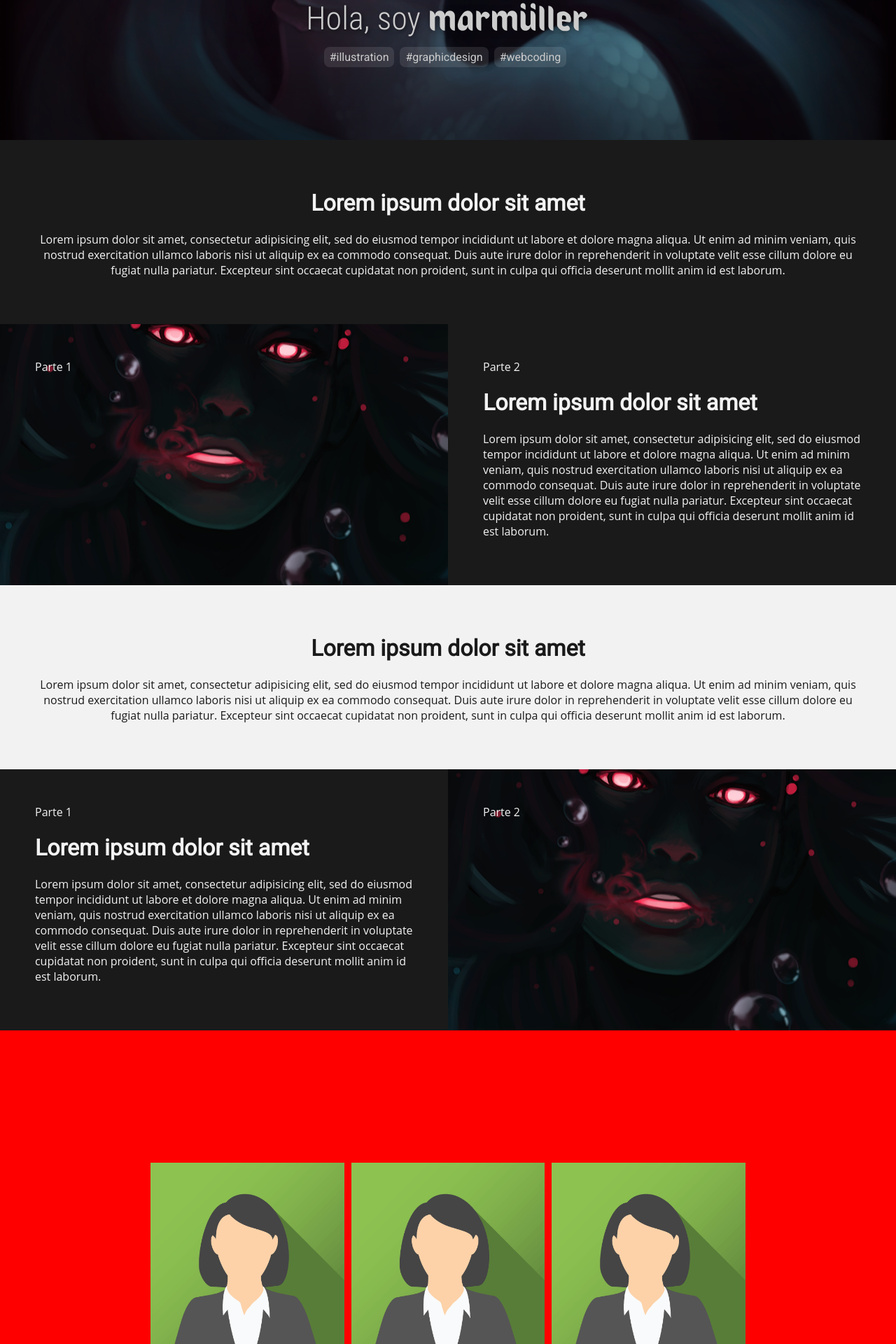
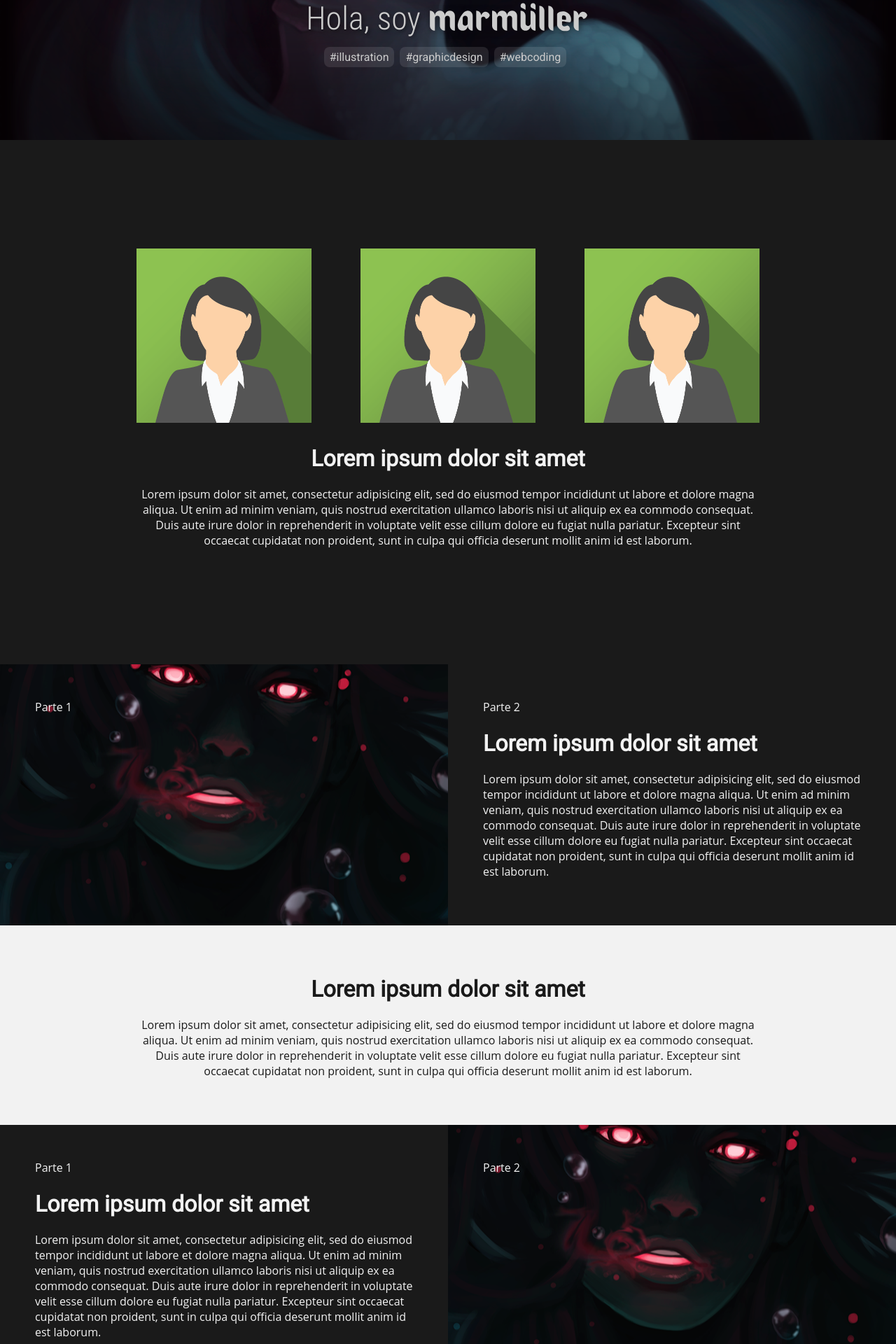
Before and after one commit to MarMuller/miPorfolio, a PHP site: page / in a window 1280 px wide. Shown: the part 600-2520 px from the top of the page at 70% size. Run offline with PHP 8.4, Linux system fonts and the light colour scheme.

Commit message:
vamos bien... dsp de mil años

```diff
--- a/css/block-style.css
+++ b/css/block-style.css
@@ -34,9 +34,15 @@
   /* max-width: 900px; */
   background-color: #1a1a1a;
   margin: 0 auto;
+
   display: flex;
   flex-direction: column;
   color: #f2f2f2;
+}
+
+.adjustcentertext {
+  display: flex !important;
+  flex-direction: column !important;
 }
 
 .fullcontainer .left {
@@ -67,6 +73,52 @@
   background-position: center;
 }
 
+.parte1 {
+  margin-top: 100px;
+  margin-bottom: 100px;
+}
+
+#intro-images {
+  width: 100%;
+  max-width: 900px;
+  margin: 0 auto;
+
+  display: flex;
+  flex-direction: column;
+  text-align: center;
+}
+
+#intro-images div.introimage {
+  background: none;
+  margin:5px;
+}
+
+#intro-images div.introimage img {
+  width: 100%;
+  max-width: 250px;
+  min-width: 200px;
+}
+
+#intro-text {
+  width: 100%;
+  max-width: 900px;
+  margin: 0 auto;
+
+  display: flex;
+  flex-direction: column;
+  text-align: center;
+}
+
+.text-maxwidth {
+  width: 100%;
+  max-width: 900px;
+  margin: 0 auto;
+
+  display: flex;
+  flex-direction: column;
+  text-align: center;
+}
+
 
 /* ----------------RESPONSIVE---------------- */
 
@@ -90,4 +142,10 @@
   .imagebg{
     height: auto;
   }
+
+  #intro-images {
+    display: flex;
+    justify-content:space-between;
+    flex-direction: row;
+  }
 }
--- a/css/footer.css
+++ b/css/footer.css
@@ -12,6 +12,10 @@
   text-align: center;
   margin-top: 20px;
   margin-bottom: 20px;
+}
+
+.footer-bg p#my-copyright {
+  margin-top: 10px;
 }
 
 .footer-bg p a {
--- a/includes/footer.php
+++ b/includes/footer.php
@@ -21,14 +21,14 @@
       </ul>
     </div> -->
 
+    <p id="my-copyright"> <a href="#">Marina A. Müller</a> © Site's Disign & Coding </p>
+
     <div class="redes">
       <a href="#"><i class='fab fa-facebook-f'></i></a>
+      <a href="#"><i class='fab fa-behance'></i></a>
       <a href="#"><i class='fab fa-linkedin-in'></i></a>
-      <a href="#"><i class='fab fa-behance'></i></a>
       <a href="#"><i class='fab fa-instagram'></i></a>
     </div>
-
-    <p> Sitio web diseñado y programado por <a href="#">Marina A. Müller</a> </p>
 
   </footer>
 
--- a/includes/nav.php
+++ b/includes/nav.php
@@ -23,9 +23,6 @@
         <?php include('includes/divider.php');?>
         <?php include('images/svg/dot.svg');?>
         <li><a href="#">contacto</a></li>
-        <?php include('includes/divider.php');?>
-        <?php include('images/svg/dot.svg');?>
-        <li><a href="#"><i>/english/</i></a></li>
       </ul>
     </div>
 
--- a/includes/sobre-mi.php
+++ b/includes/sobre-mi.php
@@ -1,13 +1,23 @@
-<!-- 0000 -->
+<!-- INTRO -->
 <div class="bg-container" style="background:gray;">
 
-  <div class="fullcontainer">
+  <div class="fullcontainer adjustcentertext">
 
-    <div class="center">
+    <div class="center parte1">
+
+      <div id="intro-images">
+        <div class="introimage"> <img src="images/png/example-1.png" alt=""> </div>
+        <div class="introimage"> <img src="images/png/example-1.png" alt=""> </div>
+        <div class="introimage"> <img src="images/png/example-1.png" alt=""> </div>
+      </div>
+
+      <div id="intro-text">
         <div class="centerText">
           <h1>Lorem ipsum dolor sit amet</h1>
           <p>Lorem ipsum dolor sit amet, consectetur adipisicing elit, sed do eiusmod tempor incididunt ut labore et dolore magna aliqua. Ut enim ad minim veniam, quis nostrud exercitation ullamco laboris nisi ut aliquip ex ea commodo consequat. Duis aute irure dolor in reprehenderit in voluptate velit esse cillum dolore eu fugiat nulla pariatur. Excepteur sint occaecat cupidatat non proident, sunt in culpa qui officia deserunt mollit anim id est laborum.</p>
         </div>
+      </div>
+
     </div>
 
   </div>
@@ -36,13 +46,17 @@
 <!-- 2222 -->
 <div class="bg-container" style="background:gray;">
 
-  <div class="fullcontainer">
+  <div class="fullcontainer adjustcentertext">
 
     <div class="center whitebg">
+
+      <div class="text-maxwidth">
         <div class="centerText">
           <h1>Lorem ipsum dolor sit amet</h1>
           <p>Lorem ipsum dolor sit amet, consectetur adipisicing elit, sed do eiusmod tempor incididunt ut labore et dolore magna aliqua. Ut enim ad minim veniam, quis nostrud exercitation ullamco laboris nisi ut aliquip ex ea commodo consequat. Duis aute irure dolor in reprehenderit in voluptate velit esse cillum dolore eu fugiat nulla pariatur. Excepteur sint occaecat cupidatat non proident, sunt in culpa qui officia deserunt mollit anim id est laborum.</p>
         </div>
+      </div>
+
     </div>
 
   </div>
@@ -67,28 +81,3 @@
 
   </div>
 </div>
-
-<!-- VIEJO VIEJO VIEJO -->
-
-<div class="bg-container" style="background:red;">
-
-  <div class="container">
-
-    <div id="presentation" class="flex-columndirection section flex-centervertically">
-
-      <div id="services" class="flex-spacebetween">
-        <div class="service"> <img src="images/png/example-1.png" alt=""> </div>
-        <div class="service"> <img src="images/png/example-1.png" alt=""> </div>
-        <div class="service"> <img src="images/png/example-1.png" alt=""> </div>
-      </div>
-
-      <div class="centerText">
-        <h1>Lorem ipsum dolor sit amet</h1>
-        <p>Lorem ipsum dolor sit amet, consectetur adipisicing elit, sed do eiusmod tempor incididunt ut labore et dolore magna aliqua. Ut enim ad minim veniam, quis nostrud exercitation ullamco laboris nisi ut aliquip ex ea commodo consequat. Duis aute irure dolor in reprehenderit in voluptate velit esse cillum dolore eu fugiat nulla pariatur. Excepteur sint occaecat cupidatat non proident, sunt in culpa qui officia deserunt mollit anim id est laborum.</p>
-      </div>
-
-    </div>
-
-  </div>
-
-</div>
```
Lines whose indentation alone changed are shown as unchanged.
